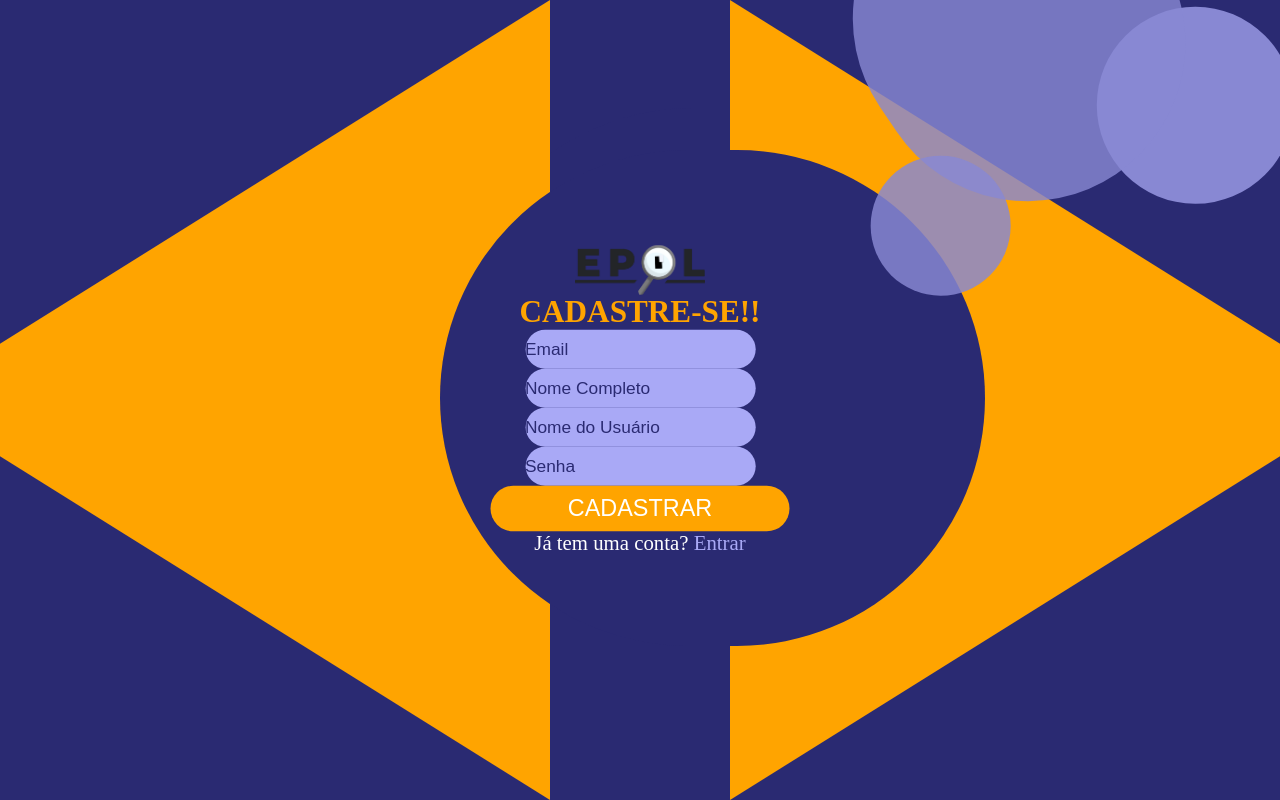
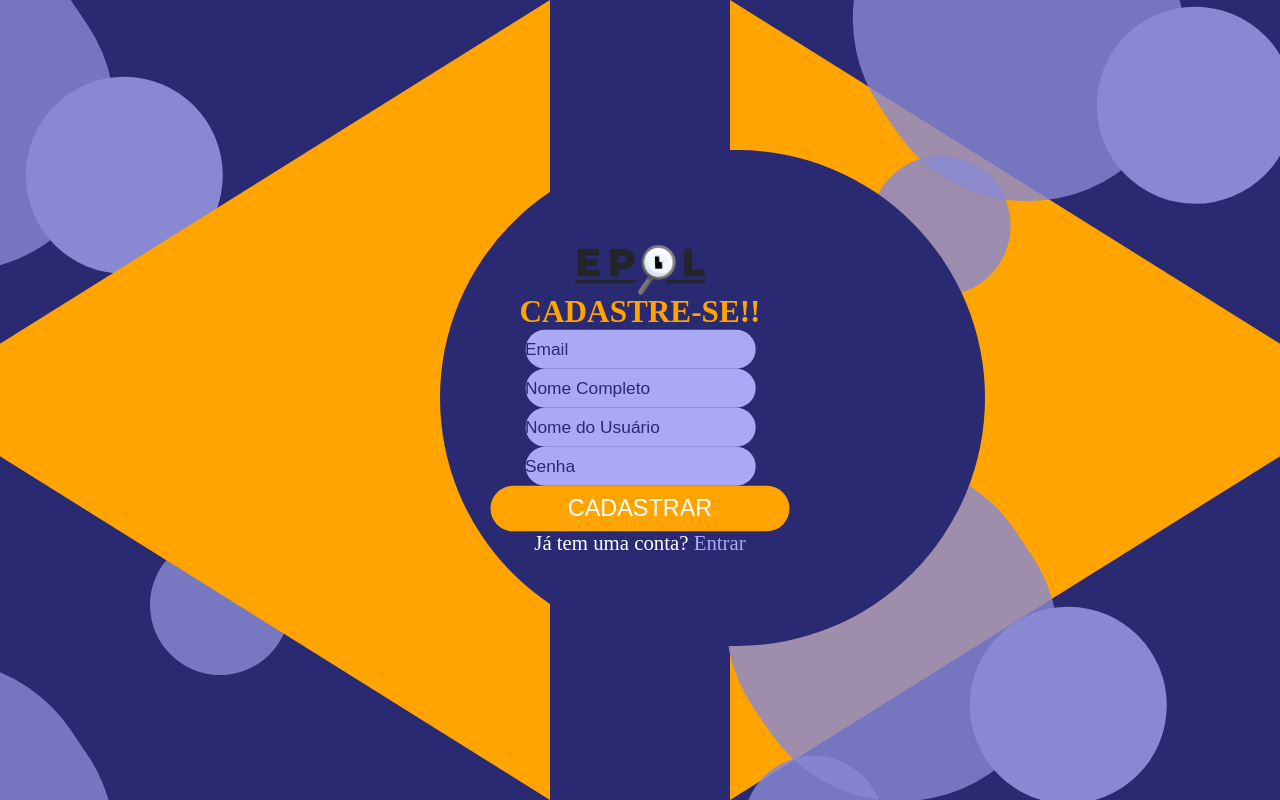
Before and after one commit to tcc-epol-ejs/epol-web, a React (Vite) app: page / in a window 1280 px wide. Built offline with nearby package versions, Linux system fonts and the light colour scheme.

Commit message:
feat: adicao de componente bolas para decoracao do fundo

```diff
--- /dev/null
+++ b/src/components/bolas.tsx
@@ -0,0 +1,19 @@
+interface BolasProps {
+  className?: string;
+}
+
+function Bolas({ className = "right-[-227.17px] top-[200px]" }: BolasProps) {
+  return (
+    <div
+      className={`absolute w-[456.42px] h-[433px] rotate-[118.19deg] ${className}`}
+    >
+      <div className="absolute w-[197px] h-[197px] left-[-104.62px] top-[339px] bg-[#8888D3] rounded-full rotate-[118.19deg]"></div>
+
+      <div className="absolute w-[346.2px] h-[315.95px] left-[-162px] top-[470px] bg-[rgba(136,136,211,0.81)] rounded-full rotate-[117.81deg]"></div>
+
+      <div className="absolute w-[140px] h-[140px] left-[149.85px] top-[534.7px] bg-[rgba(136,136,211,0.83)] rounded-full rotate-[118.19deg]"></div>
+    </div>
+  );
+}
+
+export default Bolas;
--- a/src/pages/cadastro/index.tsx
+++ b/src/pages/cadastro/index.tsx
@@ -1,5 +1,5 @@
 import Input from "../../components/Input";
-
+import Bolas from "../../components/bolas";
 function Cadastro() {
   return (
     <section className="w-full h-dvh bg-[#2a2a72] flex items-center justify-center overflow-hidden relative">
@@ -16,6 +16,11 @@ function Cadastro() {
           clipPath: "polygon(0 0, 100% 50%, 0 100%)",
         }}
       ></div>
+      <Bolas />
+      <Bolas className="left-[-20px] top-[270px]" />
+      <Bolas className="left-[-20px] top-[1000px]" />
+      <Bolas className="right-[-100px] top-[800px]" />
+      <div className="absolute w-[140px] h-[140px] left-[149.85px] top-[534.7px] bg-[rgba(136,136,211,0.83)] rounded-full rotate-[118.19deg]"></div>
 
       <div
         style={{
@@ -29,13 +34,7 @@ function Cadastro() {
         }}
       ></div>
       <div className="absolute w-[545px] h-[496px] left-[440px]  top-[150px] bg-[#2a2a72] rounded-full"></div>
-      <div className="absolute w-[456.42px] h-[433px] right-[-227.17px] top-[200px] rotate-[118.19deg]">
-        <div className="absolute w-[197px] h-[197px] left-[-104.62px] top-[339px] bg-[#8888D3] rounded-full rotate-[118.19deg]"></div>
-
-        <div className="absolute w-[346.2px] h-[315.95px] left-[-162px] top-[470px] bg-[rgba(136,136,211,0.81)] rounded-full rotate-[117.81deg]"></div>
-
-        <div className="absolute w-[140px] h-[140px] left-[149.85px] top-[534.7px] bg-[rgba(136,136,211,0.83)] rounded-full rotate-[118.19deg]"></div>
-      </div>
+      <div className="absolute w-[456.42px] h-[433px] right-[-227.17px] top-[200px] rotate-[118.19deg]"></div>
 
       <div
         className="relative z-60 flex flex-col items-center gap-4 w-[300px]"
```
